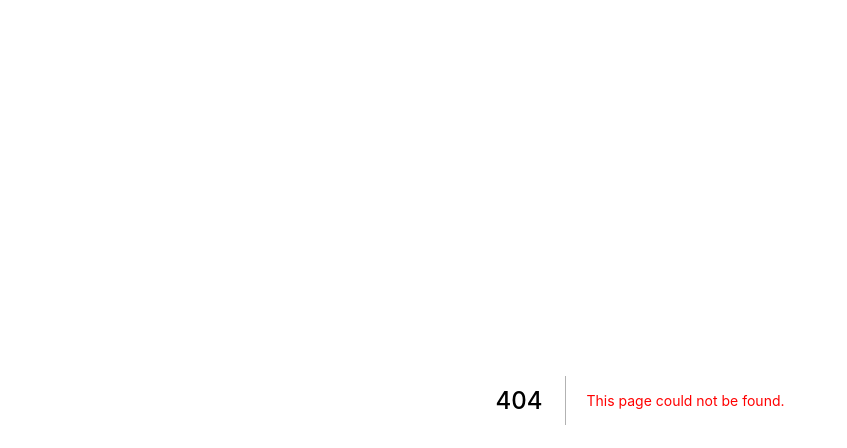
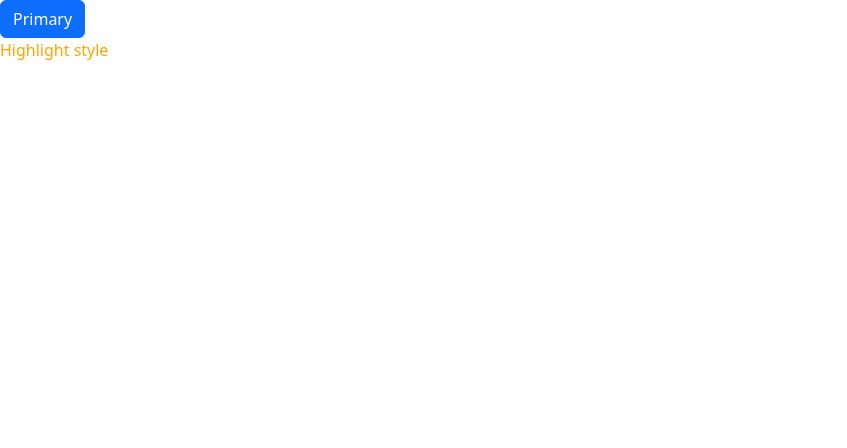
Before and after one commit to Marc-Kruiss/Next_Js_Course, a Next.js app in the folder next-styling/: page /about in a window 1280 px wide. Before the commit this address had no page. Shown: the top 448 px of the page, without its empty margins (0-847 px from the left). Built offline with nearby package versions, Linux system fonts and the light colour scheme.

Commit message:
use scss modules

```diff
--- /dev/null
+++ b/next-styling/pages/about.js
@@ -0,0 +1,13 @@
+import React from "react";
+import styles from "../styles/About.module.scss";
+
+function About() {
+  return (
+    <>
+      <button className="btn btn-primary">Primary</button>
+      <div className={styles.highlightscss}>Highlight style</div>
+    </>
+  );
+}
+
+export default About;
```
Also changed, not shown: next-styling/pages/contact.js (added, +13 -0 lines).
